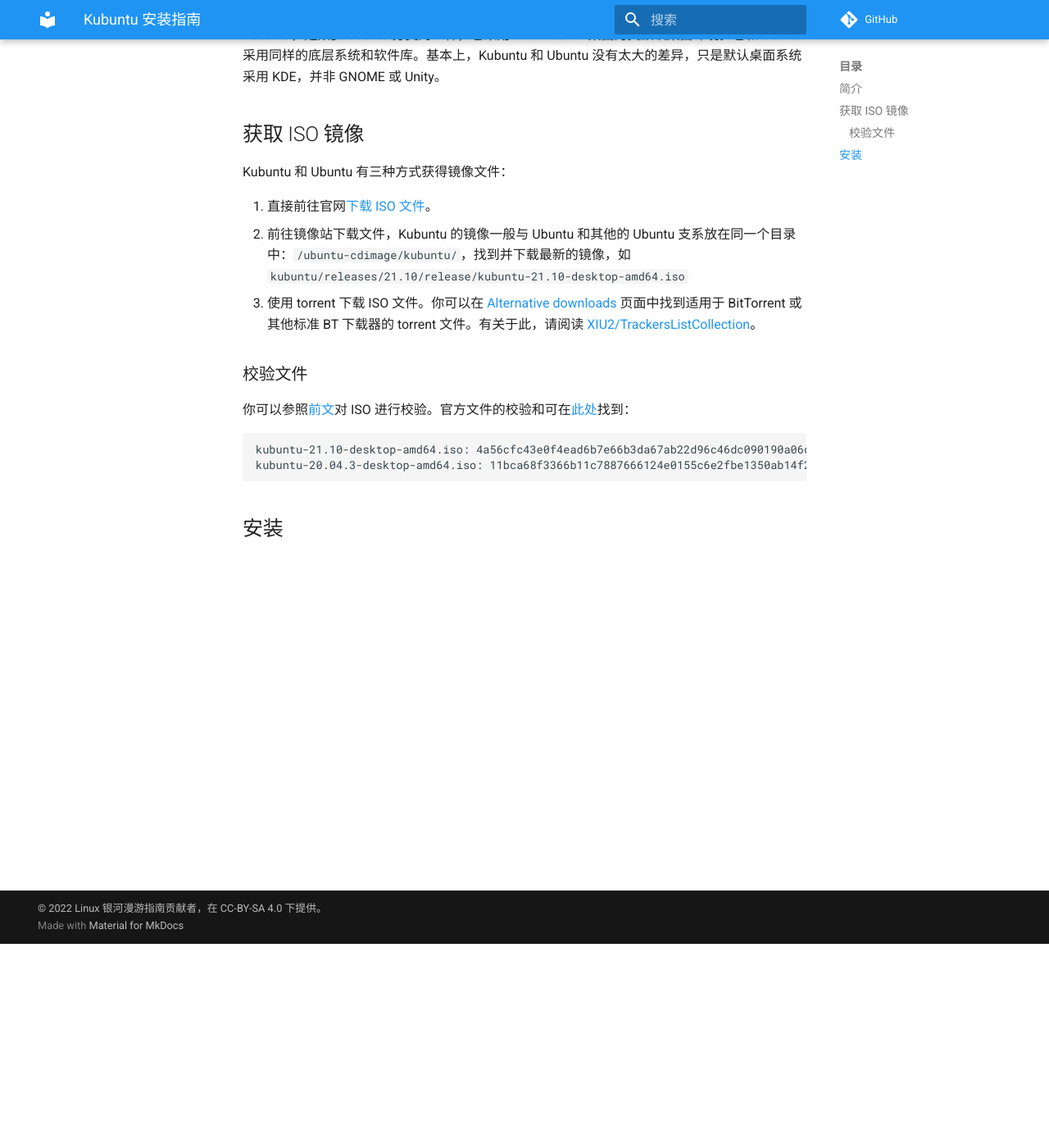
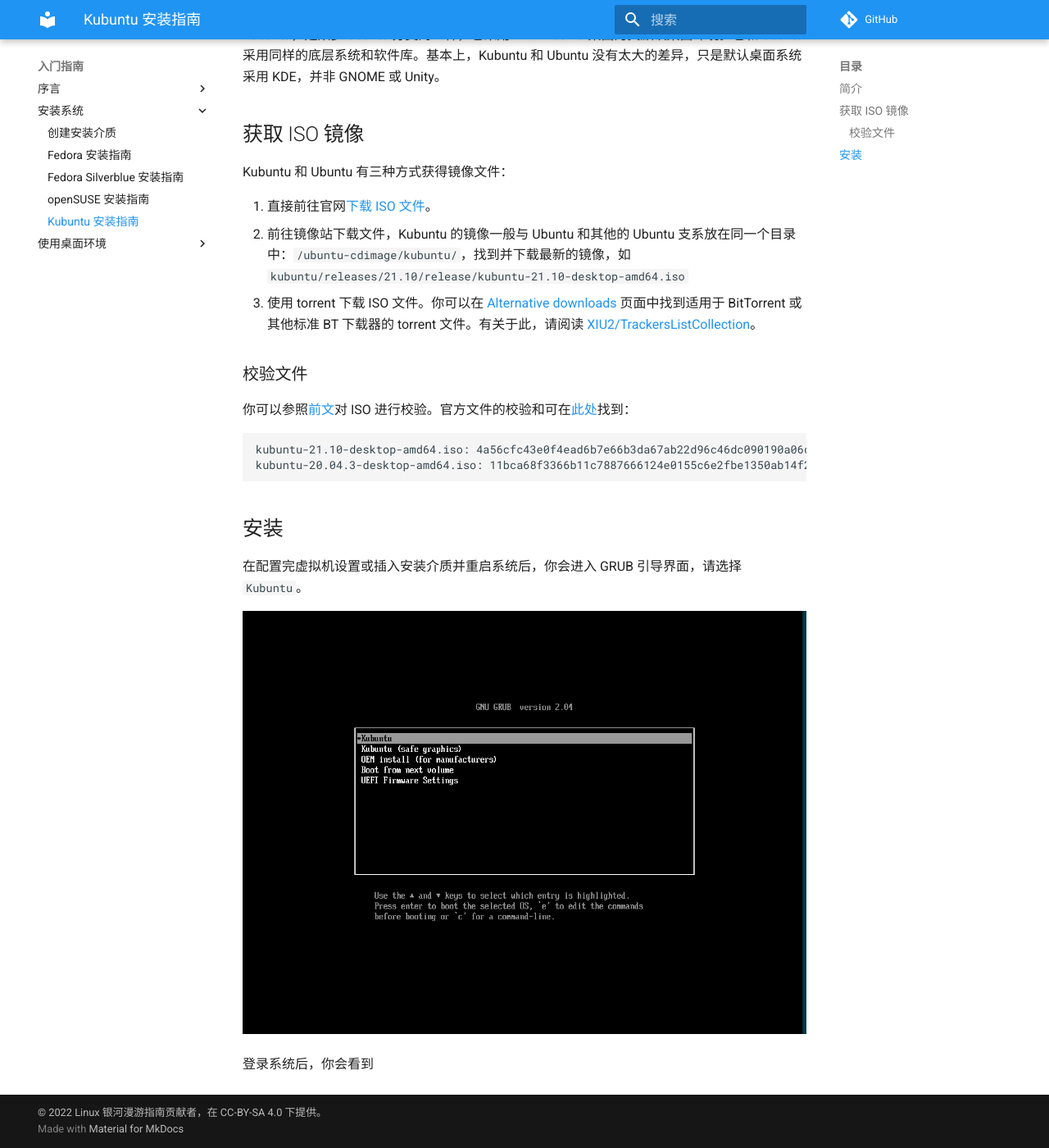
Before and after one commit to linuxhitchhiker/THGLG, an MkDocs documentation site: the page built from docs/entry/installation/kubuntu.md, in a window 1280 px wide and 1400 px high, scrolled down 249 px. Shown: the whole window at 82% size. Built offline with MkDocs 1.6.1 and Material for MkDocs 9.7.7, drawn with Linux system fonts in a browser that asks for light colours; comment, search, counter and statistics services are not loaded.

Commit message:
先修复一个链接问题，施工中

````diff
--- a/docs/entry/installation/kubuntu.md
+++ b/docs/entry/installation/kubuntu.md
@@ -26,3 +26,9 @@ kubuntu-20.04.3-desktop-amd64.iso: 11bca68f3366b11c7887666124e0155c6e2fbe1350ab1
 ```
 
 ## 安装
+
+在配置完虚拟机设置或插入安装介质并重启系统后，你会进入 GRUB 引导界面，请选择 `Kubuntu`。
+
+![Grub](./assets/Kubuntu/grub.png)
+
+登录系统后，你会看到
--- a/mkdocs.yml
+++ b/mkdocs.yml
@@ -16,7 +16,7 @@ nav:
           - Fedora 安装指南: "entry/installation/fedora.md"
           - Fedora Silverblue 安装指南: "entry/installation/fedora-silverblue.md"
           - openSUSE 安装指南: "entry/installation/opensuse.md"
-          - Kubuntu 安装指南: "entry/installation/Kubuntu.md"
+          - Kubuntu 安装指南: "entry/installation/kubuntu.md"
       - 使用桌面环境:
           - 桌面环境简介: "entry/desktop/desktop-environment.md"
           - 安装软件（图形化界面）: "entry/desktop/apps-gui.md"
````
Also changed, not shown: docs/entry/installation/assets/Kubuntu/grub.png (added).
